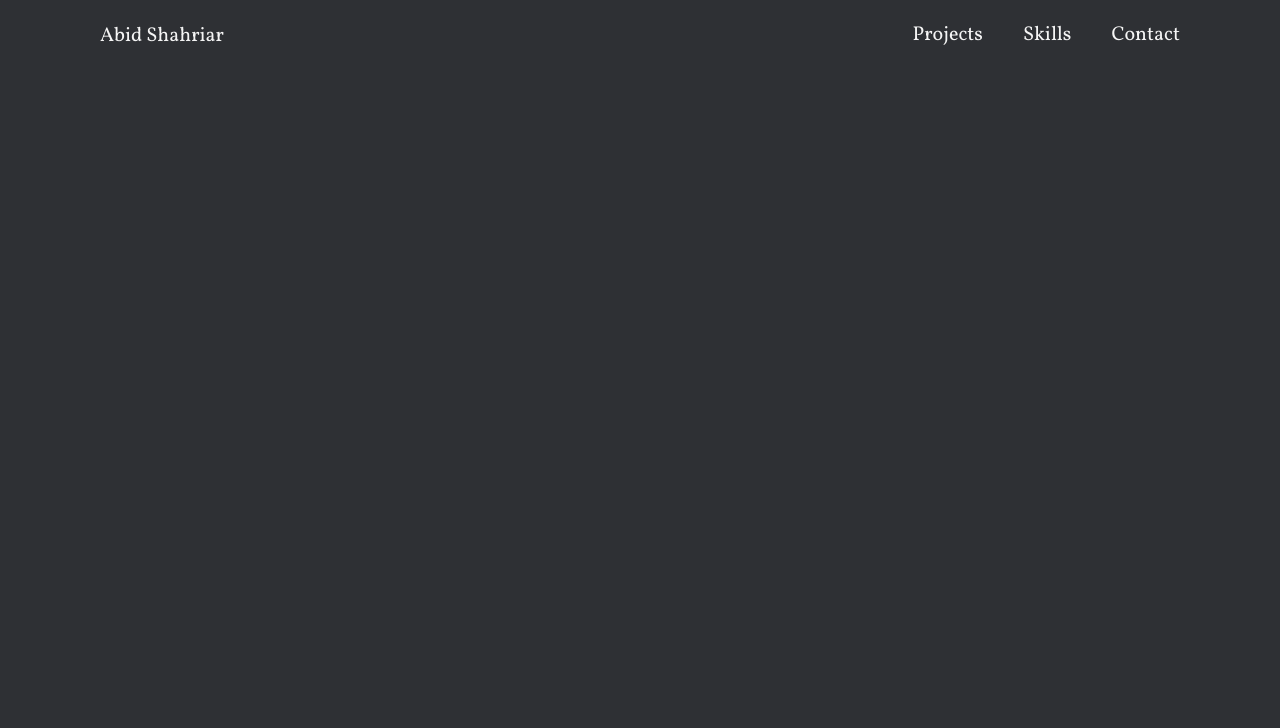
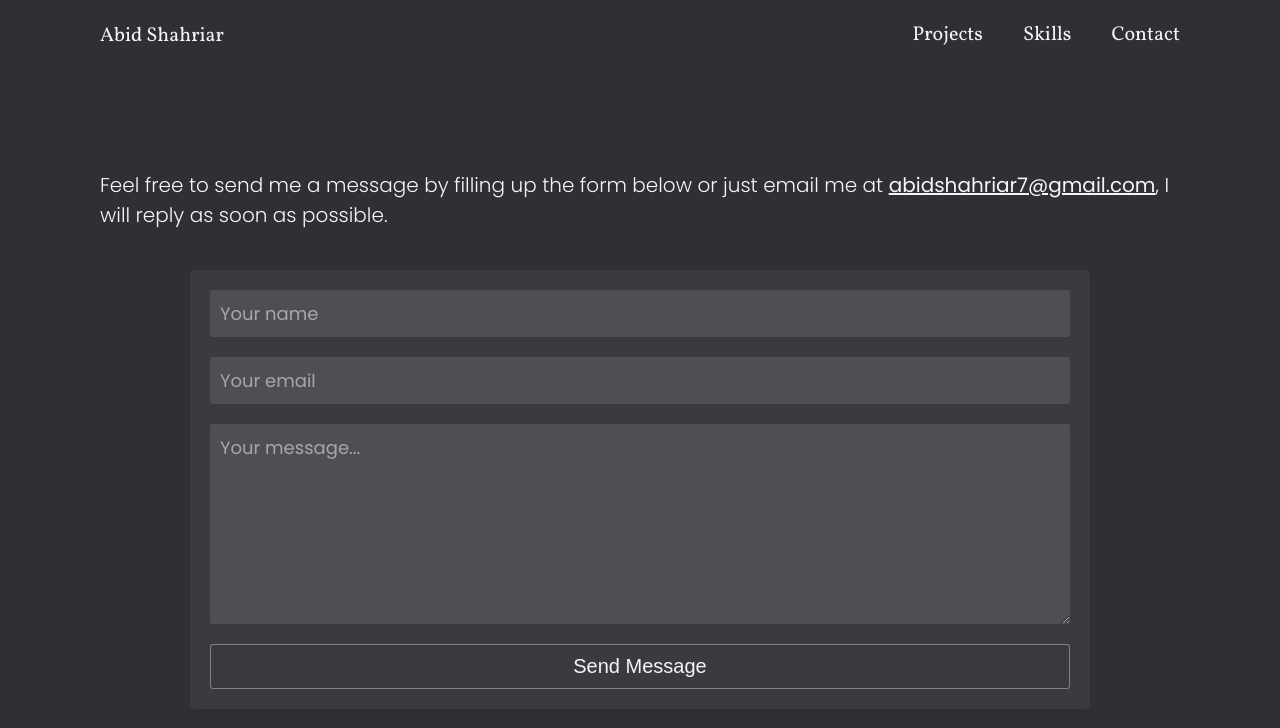
Before and after one commit to abid-shahriar/nextJS-portfolio, a Next.js app: page /contact in a window 1280 px wide. Shown: the top 728 px of the page. Built offline with nearby package versions, Linux system fonts and the light colour scheme.

Commit message:
contact page done

```diff
--- a/package.json
+++ b/package.json
@@ -9,10 +9,12 @@
     "lint": "next lint"
   },
   "dependencies": {
+    "axios": "^0.21.4",
     "next": "11.1.2",
     "react": "17.0.2",
     "react-dom": "17.0.2",
     "react-icons": "^4.2.0",
+    "react-toastify": "^8.0.2",
     "sass": "^1.39.0",
     "styled-components": "^5.3.1"
   },
--- /dev/null
+++ b/src/components/pageComponents/ContactPage/ContactFrom.styles.tsx
@@ -0,0 +1,83 @@
+import styled from 'styled-components';
+
+export const ContactFromWrapper = styled.div`
+  margin-top: 4rem;
+`;
+
+export const Form = styled.form`
+  max-width: 900px;
+  margin: 0 auto;
+  background-color: var(--bg-secondary);
+  padding: 2rem;
+  border-radius: 5px;
+  display: flex;
+  flex-direction: column;
+`;
+
+export const Input = styled.input`
+  width: 100%;
+  padding: 1rem;
+  margin-bottom: 2rem;
+  outline: none;
+  border: none;
+  border-radius: 3px;
+  font-family: inherit;
+  font-size: 1.8rem;
+  background-color: rgba(255, 255, 255, 0.1);
+  color: whitesmoke;
+
+  &::-webkit-input-placeholder {
+    font-size: 1.8rem;
+    opacity: 0.5;
+    color: white;
+  }
+`;
+
+export const SubmitButton = styled.button`
+  margin-top: 2rem;
+  border: none;
+  padding: 1rem;
+  border-radius: 3px;
+  font-size: 1.8rem;
+  color: whitesmoke;
+  background-color: var(--bg-secondary);
+  border: 1px solid rgba(238, 238, 238, 0.4);
+  transition: 150ms;
+  cursor: pointer;
+
+  :hover {
+    background-color: var(--hover-bg);
+  }
+
+  :disabled {
+    opacity: 0.6;
+    pointer-events: none;
+  }
+
+  & > * {
+    pointer-events: none;
+  }
+`;
+
+export const Textarea = styled.textarea`
+  width: 100%;
+  padding: 1rem;
+  height: 200px;
+  outline: none;
+  border: none;
+  border-radius: 3px;
+  font-family: inherit;
+  font-size: 1.8rem;
+  background-color: rgba(255, 255, 255, 0.1);
+  color: whitesmoke;
+
+  &::-webkit-input-placeholder {
+    font-size: 1.8rem;
+    opacity: 0.5;
+    color: white;
+  }
+
+  @media (max-width: 500px) {
+    height: 150px;
+  }
+`;
--- /dev/null
+++ b/src/components/pageComponents/ContactPage/ContactFrom.tsx
@@ -0,0 +1,76 @@
+import axios from 'axios';
+import { useState } from 'react';
+import { toast } from 'react-toastify';
+
+import Typography from '../../Typography';
+import { ContactFromWrapper, Form, Input, Textarea, SubmitButton } from './ContactFrom.styles';
+
+export default function ContactFrom() {
+  const [sendingData, setSendingData] = useState(false);
+
+  const [formData, setFromData] = useState({
+    name: '',
+    email: '',
+    message: ''
+  });
+
+  function handleSubmit(e: any) {
+    e.preventDefault();
+
+    setSendingData(true);
+
+    axios
+      .post('https://formspree.io/f/xpzkbbwq', formData)
+      .then((res) => {
+        if (res.status === 200) {
+          toast.success('got your message, thank you!');
+          setFromData({
+            name: '',
+            email: '',
+            message: ''
+          });
+          setSendingData(false);
+        }
+      })
+      .catch((err) => {
+        console.log(err);
+        toast.error('something went wrong, please try again later!');
+      });
+  }
+
+  return (
+    <ContactFromWrapper>
+      <Form onSubmit={handleSubmit}>
+        <Input
+          type='text'
+          name='name'
+          placeholder='Your name'
+          value={formData.name}
+          onChange={(e: any) => setFromData({ ...formData, [e.target.name]: e.target.value })}
+          required
+        />
+        <Input
+          type='email'
+          name='email'
+          placeholder='Your email'
+          value={formData.email}
+          onChange={(e: any) => setFromData({ ...formData, [e.target.name]: e.target.value })}
+          required
+        />
+        <Textarea
+          placeholder='Your message...'
+          name='message'
+          value={formData.message}
+          onChange={(e: any) => setFromData({ ...formData, [e.target.name]: e.target.value })}
+          required
+        />
+
+        <SubmitButton type='submit' disabled={sendingData}>
+          <Typography textAlign='center' fontSize='2rem' textTransform='capitalize'>
+            {sendingData ? 'sending your message...' : 'send message'}
+          </Typography>
+        </SubmitButton>
+      </Form>
+    </ContactFromWrapper>
+  );
+}
--- /dev/null
+++ b/src/components/pageComponents/ContactPage/index.tsx
@@ -0,0 +1,21 @@
+import { Container } from '../../../layouts';
+import Typography from '../../Typography';
+import ContactFrom from './ContactFrom';
+
+export default function index() {
+  return (
+    <Container>
+      <Typography fontSize='2rem'>
+        Feel free to send me a message by filling up the form below or just email me at{' '}
+        <Typography variant='span' color='white'>
+          <a href='mailto: abidshahriar7@gmail.com' style={{ textDecoration: 'underline' }}>
+            abidshahriar7@gmail.com
+          </a>
+        </Typography>
+        , I will reply as soon as possible.
+      </Typography>
+
+      <ContactFrom />
+    </Container>
+  );
+}
--- a/src/components/pageComponents/SkillsPage/SkillCards.tsx
+++ b/src/components/pageComponents/SkillsPage/SkillCards.tsx
@@ -8,7 +8,7 @@ export default function SkillCards() {
   return (
     <>
       <Typography fontSize='2rem' margin='4rem 0 1rem 0'>
-        Here are some of the technologies I am familiar with:
+        Here are some of the technologies I have worked with:
       </Typography>
 
       <SkillCardsWrapper>
--- a/src/pages/_app.tsx
+++ b/src/pages/_app.tsx
@@ -1,8 +1,10 @@
 import type { AppProps } from 'next/app';
+import { ToastContainer } from 'react-toastify';
 
 import Contexts from '../context';
 import RootLayout from '../layouts/RootLayout';
 
+import 'react-toastify/dist/ReactToastify.css';
 import '../styles/main.scss';
 
 export default function MyApp({ Component, pageProps }: AppProps) {
@@ -10,6 +12,18 @@ export default function MyApp({ Component, pageProps }: AppProps) {
     <Contexts>
       <RootLayout>
         <Component {...pageProps} />
+        <ToastContainer
+          position='top-right'
+          autoClose={8000}
+          hideProgressBar={false}
+          newestOnTop={false}
+          closeOnClick
+          rtl={false}
+          pauseOnFocusLoss
+          draggable
+          pauseOnHover
+          theme='dark'
+        />
       </RootLayout>
     </Contexts>
   );
--- a/src/pages/contact.tsx
+++ b/src/pages/contact.tsx
@@ -1,5 +1,9 @@
-import React from 'react';
+import ContactPage from '../components/pageComponents/ContactPage';
 
 export default function contact() {
-  return <div>contact</div>;
+  return (
+    <>
+      <ContactPage />
+    </>
+  );
 }
```
Also changed, not shown: 1 other file (tests, documents, lock files or other folders).
